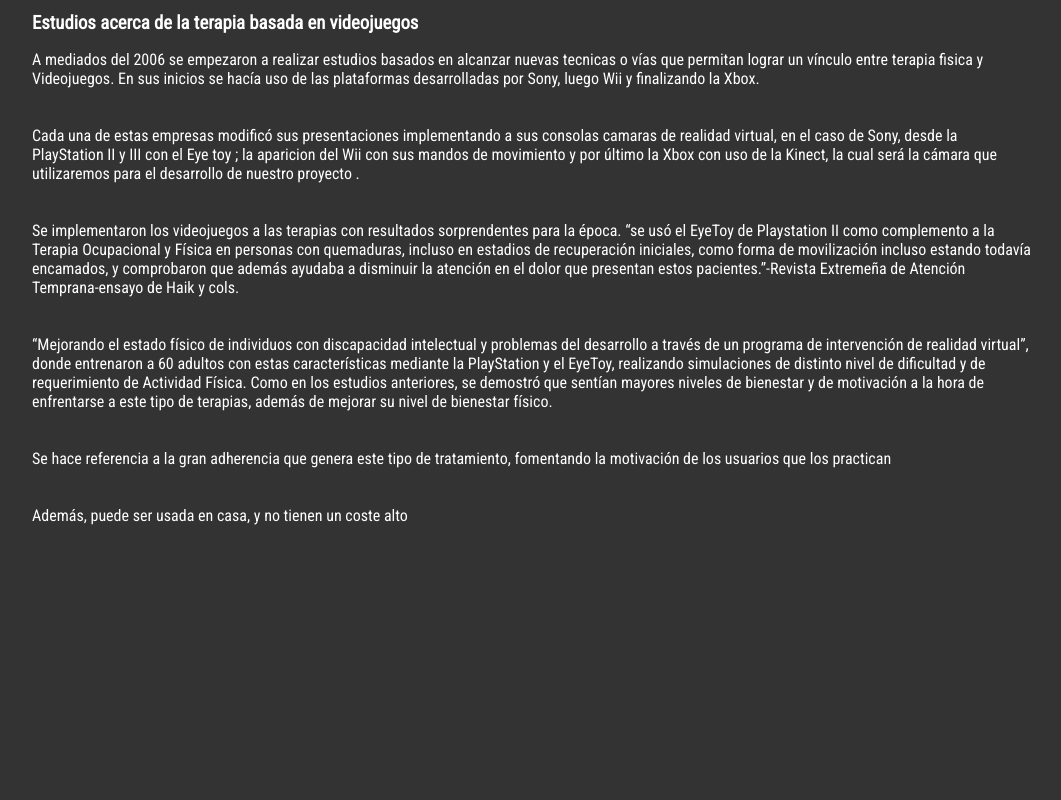
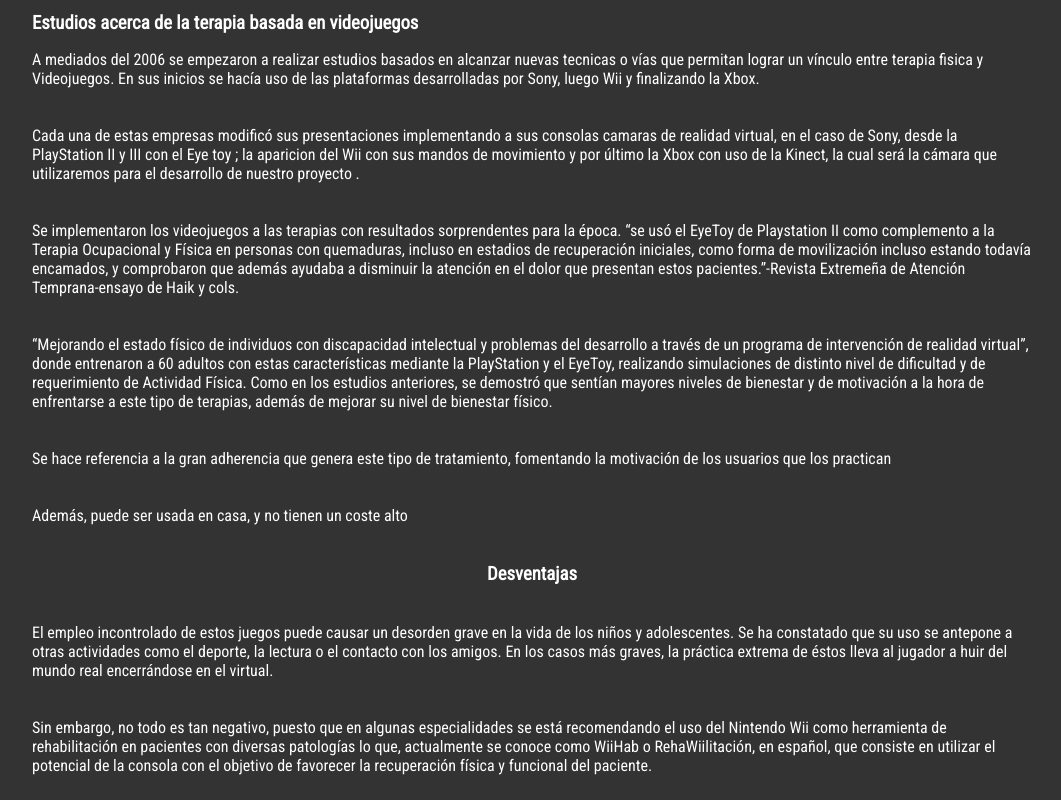
Before and after one commit to renatovasqueztrelles08/BioInc, a plain HTML site: page kine.html in a window 1280 px wide. Shown: the part 1058-1858 px from the top of the page, without its empty margins (108-1169 px from the left). Before the commit the page ends 1608 px from the top, so only its background shows below. Drawn offline with Linux system fonts and the light colour scheme.

Commit message:
Update kine.html

```diff
--- a/kine.html
+++ b/kine.html
@@ -76,7 +76,18 @@ Se hace referencia a la gran adherencia que genera este tipo de tratamiento, fom
 </p>
 <br>
 <br>
-<p>Además, puede ser usada en casa, y no tienen un coste alto
+			    <p>Además, puede ser usada en casa, y no tienen un coste alto</p>
+			    <br>
+			    <br>
+			    <p><h3>Desventajas</h3></p>
+					 <br>
+					 <br>
+					 <p>
+						 El empleo incontrolado de estos juegos puede causar un desorden grave en la vida de los niños y adolescentes. Se ha constatado que su uso se antepone a otras actividades como el deporte, la lectura o el contacto con los amigos. En los casos más graves, la práctica extrema de éstos lleva al jugador a huir del mundo real encerrándose en el virtual.</p>
+					 <br>
+					 <br>
+					 <p>
+						Sin embargo, no todo es tan negativo, puesto que en algunas especialidades se está recomendando el uso del Nintendo Wii como herramienta de rehabilitación en pacientes con diversas patologías lo que, actualmente se conoce como WiiHab o RehaWiilitación, en español, que consiste en utilizar el potencial de la consola con el objetivo de favorecer la recuperación física y funcional del paciente. </p>
 
 
 
```
